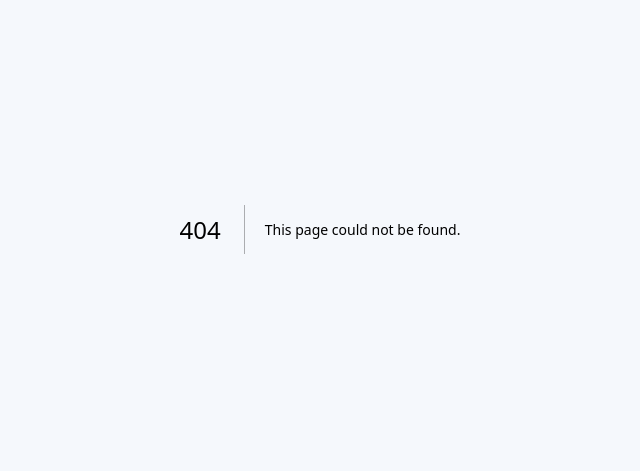
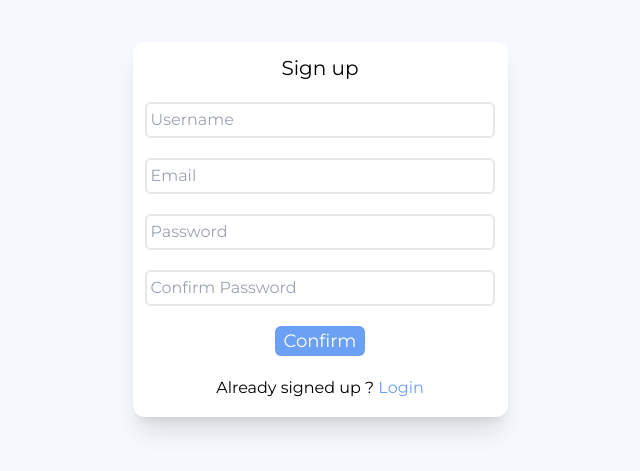
Before and after one commit to ajaytalemuger/expense-tracker-web-app, a Next.js app: page /signup in a window 1280 px wide. Before the commit this address had no page. Shown: the part 171-642 px from the top of the page, without its empty margins (320-960 px from the left). Built offline with nearby package versions, Linux system fonts and the light colour scheme.

Commit message:
Added basic setup of login and signup pages.

```diff
--- a/package.json
+++ b/package.json
@@ -12,6 +12,7 @@
     "@types/node": "20.1.5",
     "@types/react": "18.2.6",
     "@types/react-dom": "18.2.4",
+    "ahooks": "^3.7.7",
     "autoprefixer": "10.4.14",
     "eslint": "8.40.0",
     "eslint-config-next": "13.4.2",
--- a/src/app/login/page.tsx
+++ b/src/app/login/page.tsx
@@ -1,3 +1,58 @@
+"use client";
+
+import Button from "@/components/Button";
+import FormInput from "@/components/FormInput";
+import { useSetState } from "ahooks";
+import Link from 'next/link';
+
 export default function LoginPage() {
-    return <h1 className="text-3xl">Login page</h1>;
-};
+  const [state, setState] = useSetState({
+    email: "",
+    password: "",
+  });
+
+  const onLoginClick = (e: { preventDefault: () => void }) => {
+    e.preventDefault();
+  };
+
+  const onInputChange = (field: any, value: String) => {
+    setState((state) =>
+    {
+      return {
+        ...state,
+        [field]: value
+      };
+    })
+  };
+
+  return (
+    <div className="flex h-screen justify-center items-center">
+      <div className="p-3 bg-white rounded-xl shadow-xl w-[375px] m-auto h-[264px]">
+        <p className="text-md mb-5 text-center text-xl">Login</p>
+        <form>
+          <FormInput
+            type="text"
+            id="email"
+            placeholder="Email"
+            value={state.email}
+            onChange={(value: String) => onInputChange("email", value)}
+          />
+
+          <FormInput
+            type="password"
+            id="password"
+            placeholder="Password"
+            value={state.password}
+            onChange={(value: String) => onInputChange("password", value)}
+          />
+
+          <div className="text-center">
+            <Button className="mb-5" onClick={onLoginClick}>Confirm</Button>
+          </div>
+        </form>
+        <div></div>
+        <div className="text-md mb-5 text-center text-base">Not yet signed up ? <Link className="text-[#6ca0f5] hover:underline" href="/signup">Sign up</Link></div>
+      </div>
+    </div>
+  );
+}
--- /dev/null
+++ b/src/app/signup/page.tsx
@@ -0,0 +1,76 @@
+"use client";
+
+import Button from "@/components/Button";
+import FormInput from "@/components/FormInput";
+import { useSetState } from "ahooks";
+import Link from 'next/link';
+
+export default function SignupPage() {
+  const [state, setState] = useSetState({
+    name: "",
+    email: "",
+    password: "",
+    confirmPassword: "",
+  });
+
+  const onSignupClick = (e: { preventDefault: () => void }) => {
+    e.preventDefault();
+  };
+
+  const onInputChange = (field: any, value: String) => {
+    setState((state) =>
+    {
+      return {
+        ...state,
+        [field]: value
+      };
+    });
+  };
+
+  return (
+    <div className="flex h-screen justify-center items-center">
+      <div className="p-3 bg-white rounded-xl shadow-xl w-[375px] m-auto h-[375px]">
+        <p className="text-md mb-5 text-center text-xl">Sign up</p>
+        <form>
+          <FormInput
+            type="text"
+            id="name"
+            placeholder="Username"
+            value={state.name}
+            onChange={(value: String) => onInputChange("name", value)}
+          />
+
+          <FormInput
+            type="text"
+            id="email"
+            placeholder="Email"
+            value={state.email}
+            onChange={(value: String) => onInputChange("email", value)}
+          />
+
+          <FormInput
+            type="password"
+            id="password"
+            placeholder="Password"
+            value={state.password}
+            onChange={(value: String) => onInputChange("password", value)}
+          />
+
+          <FormInput
+            type="password"
+            id="confirmPassword"
+            placeholder="Confirm Password"
+            value={state.confirmPassword}
+            onChange={(value: String) => onInputChange("confirmPassword", value)}
+          />
+
+          <div className="text-center">
+            <Button className="mb-5" onClick={onSignupClick}>Confirm</Button>
+          </div>
+        </form>
+        <div></div>
+        <div className="text-md mb-5 text-center text-base">Already signed up ? <Link className="text-[#6ca0f5] hover:underline" href="/login">Login</Link></div>
+      </div>
+    </div>
+  );
+}
--- /dev/null
+++ b/src/components/Button.tsx
@@ -0,0 +1,10 @@
+export default function Button({ children, className, onClick }) {
+  return (
+    <button
+      onClick={onClick}
+      className={`bg-[#6ca0f5] w-[90px] h-[30px] rounded-md text-center text-lg text-white ${className ? className : ""}`}
+    >
+      {children}
+    </button>
+  );
+}
--- /dev/null
+++ b/src/components/FormInput.tsx
@@ -0,0 +1,12 @@
+export default function FormInput({ id, placeholder, type, value, onChange }) {
+  return (
+    <input
+      type={type}
+      id={id}
+      placeholder={placeholder}
+      value={value}
+      onChange={(event) => onChange(event.target.value)}
+      className="w-[350px] rounded-md border-2 hover:border-[#6ca0f5] block mb-5 p-1"
+    />
+  );
+}
```
Also changed, not shown: 1 other file (tests, documents, lock files or other folders).
